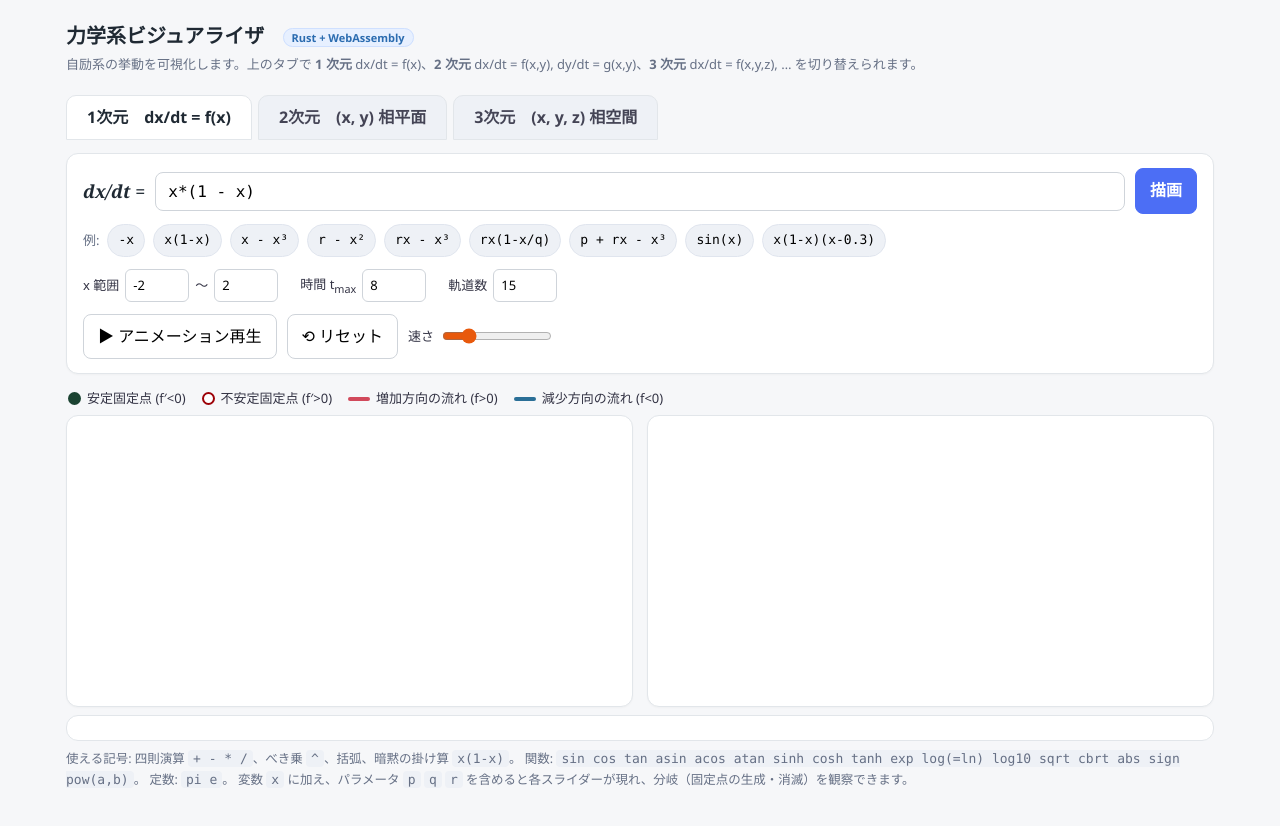
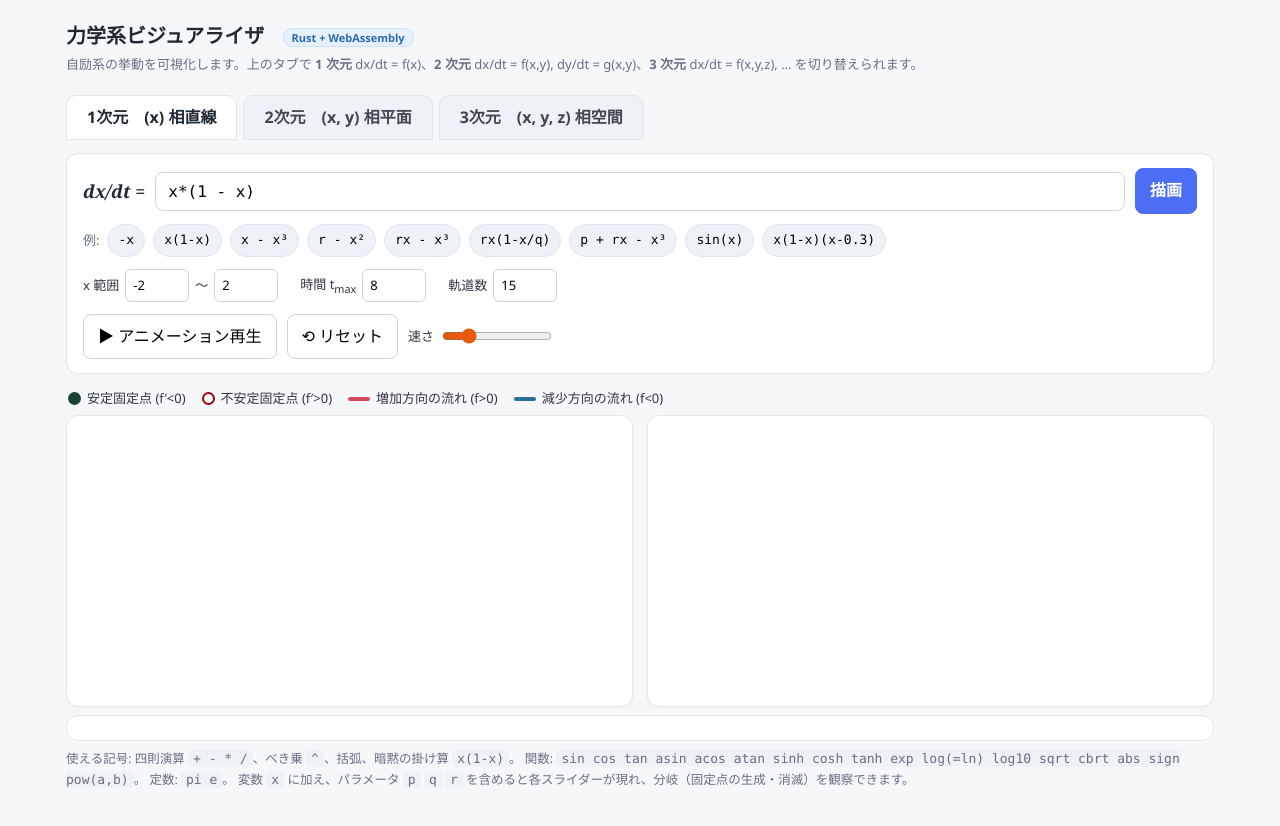
Before and after one commit to kaaatsu32329/dynamics, a plain HTML site: page web/index.html in a window 1280 px wide. Drawn offline with Linux system fonts and the light colour scheme; a script that the page names is missing.

Commit message:
Fix 1d tab title

```diff
--- a/web/index.html
+++ b/web/index.html
@@ -129,7 +129,7 @@
 </header>
 
 <div class="tabs">
-  <button class="tab active" data-view="view-1d">1次元　dx/dt = f(x)</button>
+  <button class="tab active" data-view="view-1d">1次元　(x) 相直線</button>
   <button class="tab" data-view="view-2d">2次元　(x, y) 相平面</button>
   <button class="tab" data-view="view-3d">3次元　(x, y, z) 相空間</button>
 </div>
```
